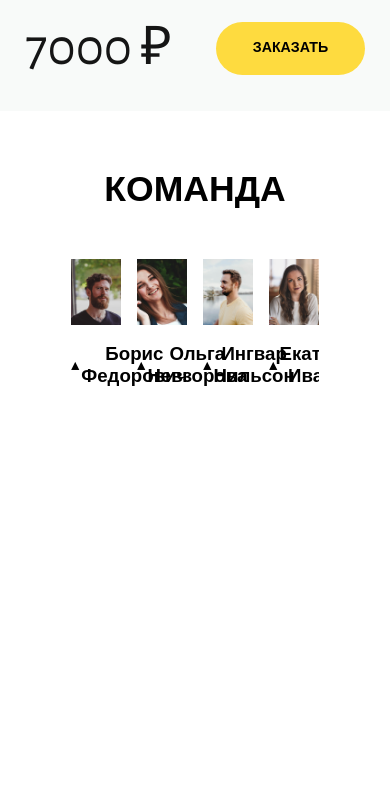
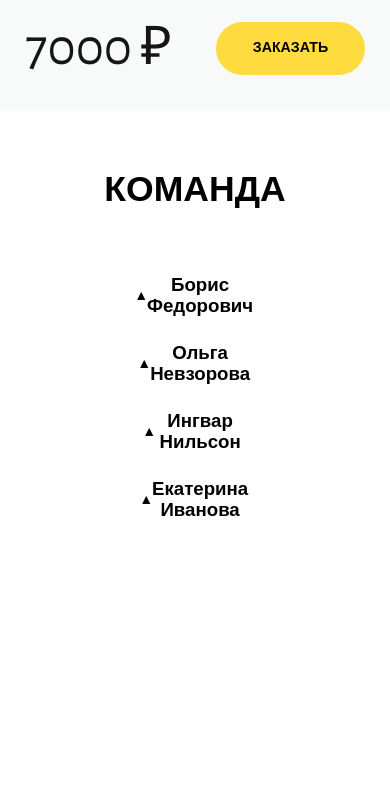
Before and after one commit to kraspy/Surfboard, a plain HTML site: page index.html in a window 390 px wide. Shown: the part 2421-3210 px from the top of the page. Drawn offline with nearby package versions, Linux system fonts and the light colour scheme.

Commit message:
Week4: done

```diff
--- a/index.html
+++ b/index.html
@@ -381,7 +381,7 @@
       <section class="section team">
         <div class="container">
           <h2 class="section__heading">Команда</h2>
-          <ul class="team__list">
+          <ul class="team__list team__list--desktop">
             <li class="team__item">
               <div class="team__image">
                 <img
@@ -447,6 +447,78 @@
                 <span class="team__heading">Екатерина Иванова</span>
               </div>
               <div class="team__content">
+                <p class="team__text">Спортсмен</p>
+                <p class="team__description">Участвует в разработке серфбордов</p>
+              </div>
+            </li>
+          </ul>
+          <ul class="team__list team__list--mobile">
+            <li class="team__item">
+
+              <div class="team__title">
+                <span class="team__icon">▶︎</span>
+                <span class="team__heading">Борис Федорович</span>
+              </div>
+              <div class="team__content">
+                <div class="team__image">
+                  <img
+                    src="images/content/team-1.jpg"
+                    class="team__img"
+                    alt="Серфборды"
+                  />
+                </div>
+                <p class="team__text">Оператор</p>
+                <p class="team__description">Участвует в разработке серфбордов</p>
+              </div>
+            </li>
+            <li class="team__item">
+              <div class="team__title">
+                <span class="team__icon">▶︎</span>
+                <span class="team__heading">Ольга Невзорова</span>
+              </div>
+              <div class="team__content">
+                <div class="team__image">
+                  <img
+                    src="images/content/team-2.jpg"
+                    class="team__img"
+                    alt="Серфборды"
+                  />
+                </div>
+                <p class="team__text">Оператор</p>
+                <p class="team__description">Участвует в разработке серфбордов</p>
+              </div>
+            </li>
+            <li class="team__item">
+              <h2 class=""></h2>
+              <div class="team__title">
+                <span class="team__icon">▶︎</span>
+                <span class="team__heading">Ингвар Нильсон</span>
+              </div>
+              <div class="team__content">
+                <div class="team__image">
+                  <img
+                    src="images/content/team-3.jpg"
+                    class="team__img"
+                    alt="Серфборды"
+                  />
+                </div>
+                <p class="team__text">Спортсмен</p>
+                <p class="team__description">Участвует в разработке серфбордов</p>
+              </div>
+            </li>
+            <li class="team__item">
+              <div class="team__title">
+                <span class="team__icon">▶︎</span>
+                <span class="team__heading">Екатерина Иванова</span>
+              </div>
+              <div class="team__content">
+                <div class="team__image">
+                  <img
+                    src="images/content/team-4.jpg"
+                    class="team__img"
+                    alt="Серфборды"
+                  />
+                </div>
                 <p class="team__text">Спортсмен</p>
                 <p class="team__description">Участвует в разработке серфбордов</p>
               </div>
--- a/js/main.js
+++ b/js/main.js
@@ -51,7 +51,7 @@ teamTitles.forEach(element => {
 })
 
 
-// Owl carousel
+// Owl carousel :: Reviews
 $(document).ready(function(){
   var owl = $(".owl-carousel").owlCarousel({
     'items': 1,
--- a/style/blocks/team.scss
+++ b/style/blocks/team.scss
@@ -5,6 +5,21 @@
     display: flex;
     justify-content: space-between;
     margin-top: rem(53px);
+    &--desktop {
+
+    }
+    &--mobile {
+      display: none;
+      flex-direction: column;
+      align-items: center;
+      .team__item {
+        width: 40%;
+      }
+      .team__title {
+        justify-content: center;
+        margin-bottom: 10px;
+      }
+    }
   }
   &__item {
     width: 20%;
@@ -26,7 +41,7 @@
         transform: rotate(90deg);
       }
       +.team__content {
-        max-height: 200px;
+        max-height: 1000px;
       }
     }
   }
@@ -63,5 +78,12 @@
         font-weight: 300;
   }
 
-
+  @include tablets {
+    &__list--desktop {
+      display: none;
+    }
+    &__list--mobile {
+      display: flex;
+    }
+  }
 }
```
Also changed, not shown: style/main.css, 1 other file.
